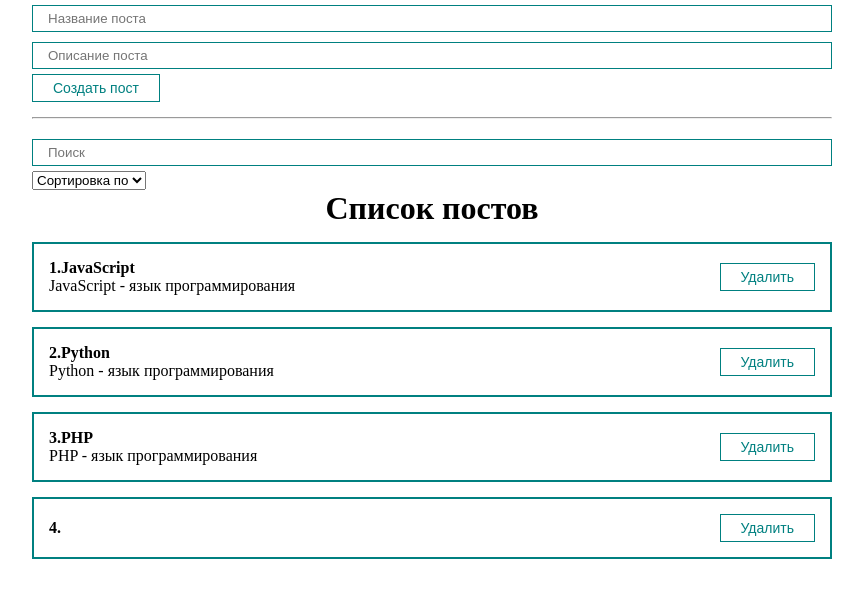
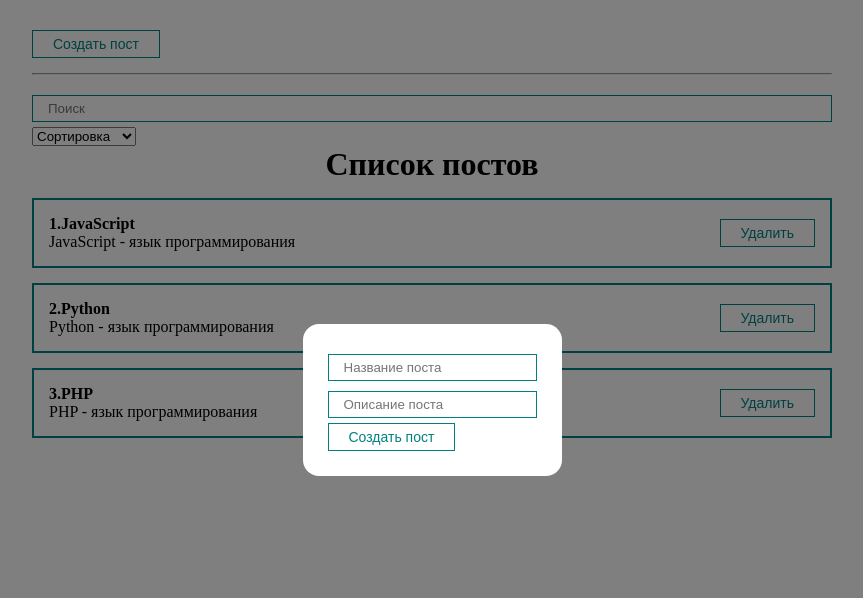
Before and after one commit to UsrnameEx/react-study, a React (Create React App) app: page / in a window 1280 px wide. Both pictures are taken after a click on the button "Создать пост". Shown: the top 598 px of the page, without its empty margins (208-1071 px from the left). Built offline with nearby package versions, Linux system fonts and the light colour scheme.

Commit message:
Add MyModal

```diff
--- a/src/App.js
+++ b/src/App.js
@@ -6,6 +6,8 @@
 import MyInput from './components/UI/input/MyInput';
 import PostForm from './components/PostForm';
 import MySelect from './components/UI/select/MySelect';
+import PostFilter from './components/PostFilter';
+import MyModal from './components/UI/modal/MyModal';
 
 function App() {
     const [posts, setPosts] = useState([
@@ -14,60 +16,50 @@
         {id: 3, title: 'PHP', body: 'PHP - язык программирования'}
     ]);
 
-    const [selectedSort, setSelectedSort] = useState('');
-    const [searchQuery, setSearchQuery] = useState('');
+    const [filter, setFilter] = useState({sort: '', query: ''});
 
     const sortedPosts = useMemo(() => {
         console.log('get sorted posts');
 
-        if (selectedSort) {
-            return [...posts.sort((a, b) => a[selectedSort].localeCompare(b[selectedSort]))];
+        if (filter.sort) {
+            return [...posts.sort((a, b) => a[filter.sort].localeCompare(b[filter.sort]))];
         }
 
         return posts;
-    }, [selectedSort, posts]);
+    }, [filter.sort, posts]);
 
     const sortAndSearchPosts = useMemo(() => {
-        return sortedPosts.filter(post => post.title.toLowerCase().includes(searchQuery.toLowerCase()));
-    }, [searchQuery, sortedPosts]);
-
-    const sortPosts = (sort) => {
-        setSelectedSort(sort);
-    }
+        return sortedPosts.filter(post => post.title.toLowerCase().includes(filter.query.toLowerCase()));
+    }, [filter.query, sortedPosts]);
 
     const createPost = (newPost) => {
         setPosts([...posts, newPost]);
+        setVisible(false);
     }
 
     const removePost = (post) => {
         setPosts(posts.filter(p => p.id !== post.id));
     }
 
+    const [visible, setVisible] = useState(false);
+
     return (
         <div className="App">
-            <PostForm create={createPost}/>
+            <MyButton style={{marginTop: '30px'}} onClick={e => setVisible(true)}>
+                Создать пост
+            </MyButton>
+            <MyModal
+                visible={visible}
+                setVisible={setVisible}
+            >
+                <PostForm create={createPost}/>
+            </MyModal>
             <hr style={{margin: '15px 0'}}/>
-            <div>
-                <MyInput
-                    value={searchQuery}
-                    placeholder='Поиск'
-                    onChange={e => setSearchQuery(e.target.value)}
-                />
-                <MySelect
-                    value={selectedSort}
-                    onChange={sortPosts}
-                    defaultValue='Сортировка по'
-                    options={[
-                        {value: 'title', name: 'По названию'},
-                        {value: 'body', name: 'По описанию'}
-                    ]}
-                />
-            </div>
-            {
-                sortAndSearchPosts.length !== 0
-                    ? <PostList posts={sortAndSearchPosts} remove={removePost} title='Список постов'/>
-                    : <h1 style={{textAlign: 'center'}}>Посты не найдены!</h1>
-            }
+            <PostFilter
+                filter={filter}
+                setFilter={setFilter}
+            />
+            <PostList posts={sortAndSearchPosts} remove={removePost} title='Список постов'/>
         </div>
     );
 }
--- /dev/null
+++ b/src/components/PostFilter.jsx
@@ -0,0 +1,26 @@
+import React from 'react';
+import MyInput from './UI/input/MyInput';
+import MySelect from './UI/select/MySelect';
+
+const PostFilter = ({filter, setFilter}) => {
+    return (
+        <div>
+            <MyInput
+                value={filter.query}
+                placeholder='Поиск'
+                onChange={e => setFilter({...filter, query: e.target.value})}
+            />
+            <MySelect
+                value={filter.sort}
+                onChange={e => setFilter({...filter, sort: e})}
+                defaultValue='Сортировка'
+                options={[
+                    {value: 'title', name: 'По названию'},
+                    {value: 'body', name: 'По описанию'}
+                ]}
+            />
+        </div>
+    );
+};
+
+export default PostFilter;
--- a/src/components/PostList.jsx
+++ b/src/components/PostList.jsx
@@ -2,6 +2,14 @@
 import PostItem from './PostItem';
 
 const PostList = ({posts, title, remove}) => {
+    if (!posts.length) {
+        return (
+            <h1 style={{textAlign: 'center'}}>
+                Посты не найдены!
+            </h1>
+        );
+    }
+
     return (
         <div>
             <h1 style={{textAlign: 'center'}}>
--- /dev/null
+++ b/src/components/UI/modal/MyModal.jsx
@@ -0,0 +1,24 @@
+import React from 'react';
+import cl from './MyModal.module.css';
+
+const MyModal = ({children, visible, setVisible}) => {
+    const rootClasses = [cl.MyModal];
+
+    if (visible) {
+        rootClasses.push(cl.active);
+    }
+
+    return (
+        <div className={rootClasses.join(' ')} onClick={() => {
+            setVisible(false)
+        }}>
+            <div className={cl.MyModalContent} onClick={(e) => {
+                e.stopPropagation();
+            }}>
+                {children}
+            </div>
+        </div>
+    );
+};
+
+export default MyModal;
--- /dev/null
+++ b/src/components/UI/modal/MyModal.module.css
@@ -0,0 +1,23 @@
+.MyModal {
+    position: fixed;
+    top: 0;
+    bottom: 0;
+    right: 0;
+    left: 0;
+    display: none;
+    background: rgba(0, 0, 0, 0.5);
+}
+
+.MyModalContent {
+    padding: 25px;
+    background: white;
+    border-radius: 16px;
+    min-width: 250px;
+
+}
+
+.active {
+    display: flex;
+    justify-content: center;
+    align-items: center;
+}
```
